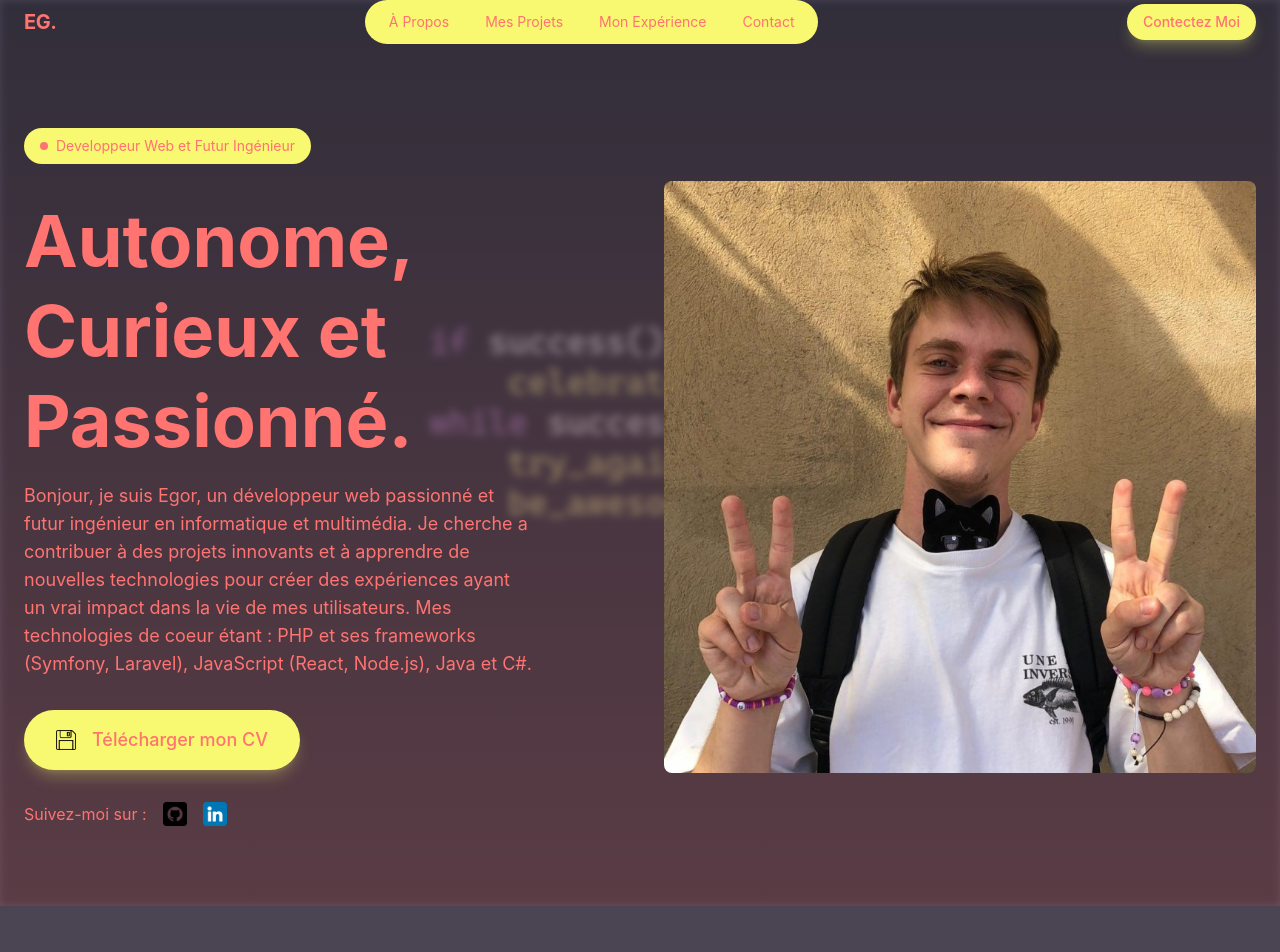
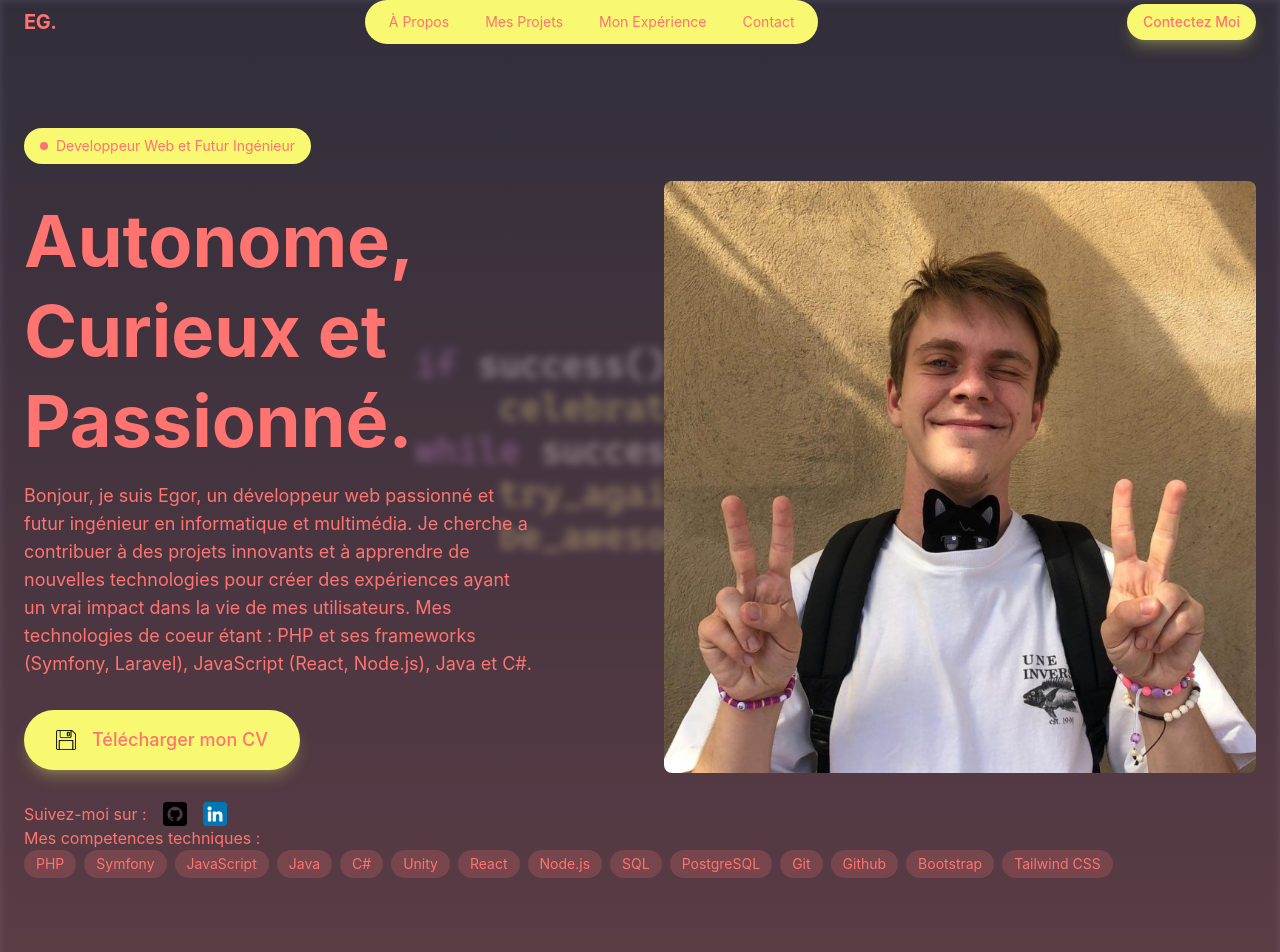
Before and after one commit to TamagoNier/egorgututui_portfolio, a React (Vite) app: page / in a window 1280 px wide. Shown: the top 952 px of the page. Before the commit the page ends 906 px from the top, so only its background shows below. Built offline with nearby package versions, Linux system fonts and the light colour scheme.

Commit message:
egor section done

```diff
--- a/src/sections/Egor.jsx
+++ b/src/sections/Egor.jsx
@@ -1,4 +1,21 @@
 import { Button } from "@/components/Button";
+
+const skills = [
+    "PHP",
+    "Symfony",
+    "JavaScript",
+    "Java",
+    "C#",
+    "Unity",
+    "React",
+    "Node.js",
+    "SQL",
+    "PostgreSQL",
+    "Git",
+    "Github",
+    "Bootstrap",
+    "Tailwind CSS"
+];
 
 export const Egor = () => {
     return (
@@ -57,6 +74,20 @@ export const Egor = () => {
                     <img src="pp.jpeg" alt="Egor Profile Pic" className="rounded-lg"/>
                 </div>
             </div>
+
+            {/* Skills */}
+            <div>
+                <p>
+                    Mes competences techniques :
+                </p>
+                <div>
+                    <div>{ skills.map((skill, index) => (
+                        <span key={index} className="inline-block bg-secondary/20 text-secondary px-3 py-1 rounded-full text-sm mr-2 mb-2">
+                            {skill}
+                        </span>
+                    ))}</div>
+                </div>
+            </div>
         </div>
     </section>);
 }
```
